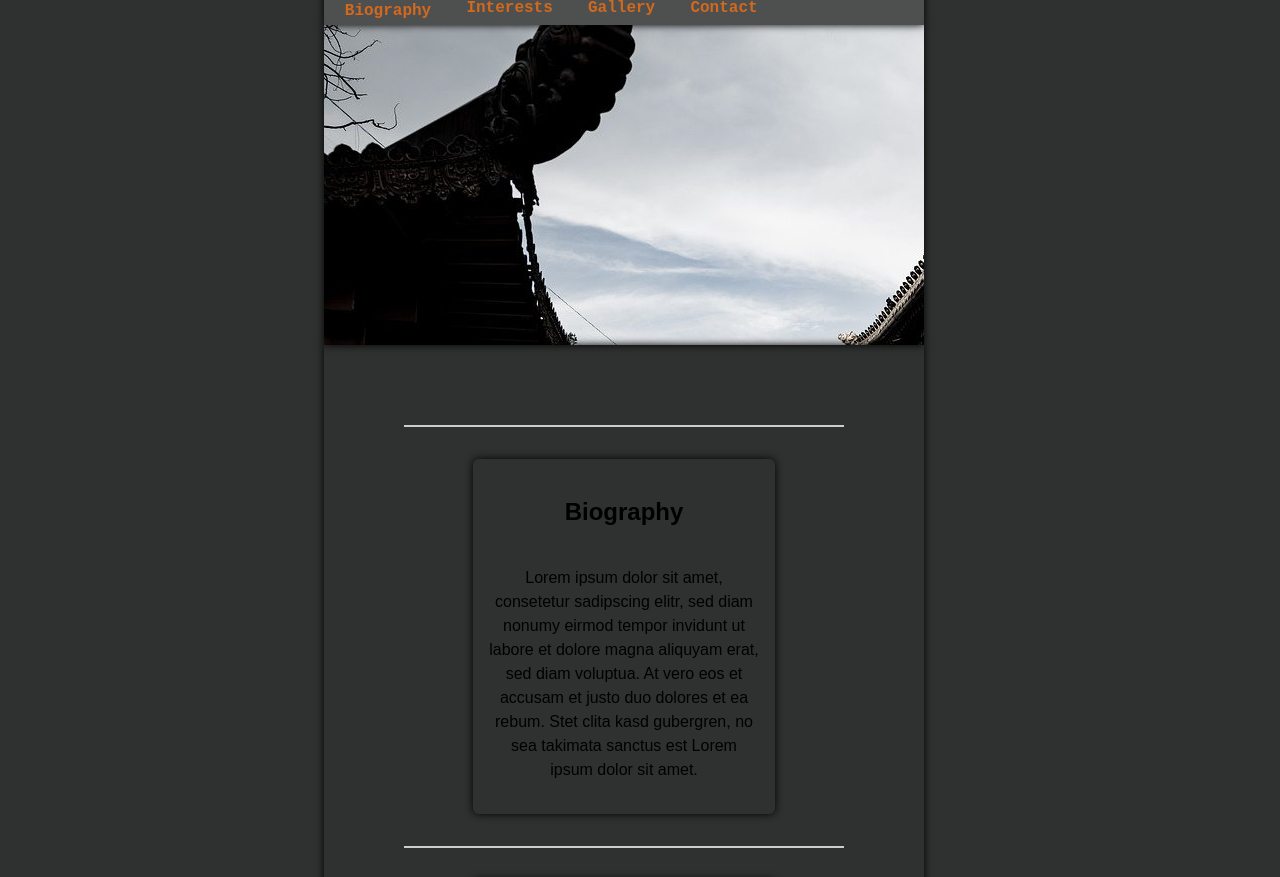
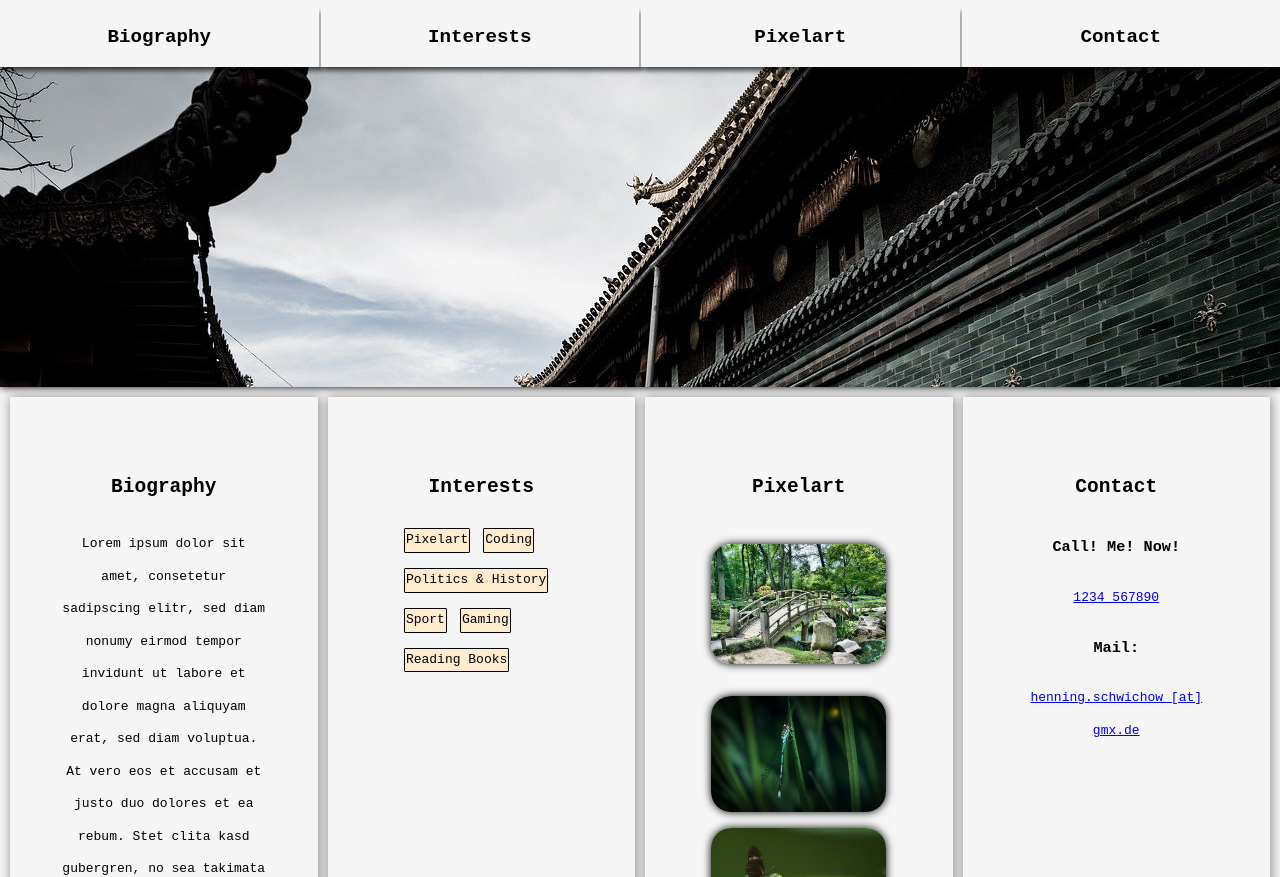
Before and after one commit to hennifant/personal-website, a plain HTML site: page index.html in a window 1280 px wide. Shown: the part 93-970 px from the top of the page. Drawn offline with Linux system fonts and the light colour scheme.

Commit message:
New layout and images

```diff
--- a/index.html
+++ b/index.html
@@ -8,43 +8,32 @@
   <title>My Personal Website</title>
   <meta name="author" content="HSchwichow">
   <link rel="stylesheet" href="styles.css">
+  <script src="https://kit.fontawesome.com/d7215b69a8.js" crossorigin="anonymous"></script>
 </head>
 
 <body>
-  <header id="begin">
-    <a href="">Henning Schwichow<a>
-    <nav>
-      <ul>
-        <li><a href="#biography" class="button">Biography</a></li>
-        <li><a href="#interests" class="button">Interests</a></li>
-        <li><a href="#gallery"  class="button">Gallery</a></li>
-        <li><a href="#contacts" class="button">Contact</a></li>
-      </ul>
+  <header>
+    <h1><a href="">Henning Schwichow</a></h1>
+    <nav class="main-navigation">
+      <a class="button" href="#biography" >Biography</a>
+      <a class="button" href="#interests" >Interests</a>
+      <a class="button" href="#gallery"  >Pixelart</a>
+      <a class="button" href="#contacts" >Contact</a>
     </nav>
   </header>
+
   <div class="header-img"></div>
-<main>
 
-<div class="spacer"></div>
-
-<div class="wrapper">
-  <section id="biography">
+  <section class="wrapper">
+    <div id="biography">
         <h2>Biography</h2>
-    <div>
-      <p>
-        Lorem ipsum dolor sit amet, consetetur sadipscing elitr, sed diam nonumy eirmod tempor
+          <p>Lorem ipsum dolor sit amet, consetetur sadipscing elitr, sed diam nonumy eirmod tempor
             invidunt ut labore et dolore magna aliquyam erat, sed diam voluptua. At vero eos et accusam
             et justo duo dolores et ea rebum. Stet clita kasd gubergren, no sea takimata sanctus est
-        Lorem ipsum dolor sit amet.
-      </p>
-    </div>
-  </section>
+            Lorem ipsum dolor sit amet.</p>
     </div>
 
-<div class="spacer"></div>
-
-<div class="wrapper">
-  <section id="interests">
+    <div id="interests">
         <h2>Interests</h2>
           <ul class="interest">
             <li class="interest-tag">Pixelart</li>
@@ -52,16 +41,15 @@
             <li class="interest-tag">Politics & History</li>
             <li class="interest-tag">Sport</li>
             <li class="interest-tag">Gaming</li>
+            <li class="interest-tag">Reading Books</li>
           </ul>
-  </section>
     </div>
 
-  <div class="spacer"></div>
 
-  <h2>Gallery</h2>
+    <div id="gallery">
+      <h2>Pixelart</h2>
 
         <section class="gallery">
-
           <div class="gallery-img">
             <img src="./images/bridge-gd0d52bc19_640.jpg" alt="">
           </div>
@@ -74,42 +62,28 @@
           <div class="gallery-img">
             <img src="./images/frog-ga4dc73e66_640.jpg" alt="">
           </div>
-    <div class="gallery-img">
-      <img src="./images/garden-g57ec018f8_640.jpg" alt="">
+
+        </section>
     </div>
-    <div class="gallery-img">
-      <img src="./images/tree-g56fe0cf16_640.jpg" alt="">
+
+    <div id="contact">
+      <h2>Contact</h2>
+        <h3>Call! Me! Now!</h3>
+          <p><a href="tel:+491234567890">1234 567890</a></p>
+        <h3>Mail: </h3>
+          <p><a href="mailto:henning.schwichow@gmx.de">henning.schwichow [at] gmx.de</a></p>
     </div>
+
   </section>
 
-  <div class="spacer"></div>
-
-  <a class="contacts" id="contact-me"></a>
-
-  <div class="wrapper">
-    <h3>Contact</h3>
-      <div class="contact-info">
-        <div>
-          <h4>Call! Me! Now!</h4>
-            <p><i class="phony"></i><a href="tel:+491234567890">1234 567890</a></p>
+<footer>
+  <h3>Find me on</h3>
+    <div class="main-navigation">
+      <a href="https://github.com/hennifant" class="icon"><img src="./images/github-logo.svg" alt="" width="60" height="60"></a>
+      <a href="https://codepen.io/hennifant" class="icon"><img src="./images/codepen-logo.svg" alt="" width="60" height="60"></a>
+      <a href="https://instagram.com/hennifant" class="icon"><img src="./images/instagram-logo.svg" alt="" width="60" height="60"></a>
+      <p>copyright by Henning Schwichow | 2022 </p>
     </div>
-        <div>
-          <h4>Mail</h4>
-          <p><i class="maily"></i><a href="mailto:henning.schwichow@gmx.de">henning.schwichow@gmx.de</a></p>
-        </div>
-      </div>
-  </div>
-
-
-  <div class="spacer"></div>
-
-</main>
-  <footer>
-    <ul>
-      <li><a href="" class="button">Links</a></li>
-      <li><a href="" class="button">Contact</a></li>
-      <li><a href="#contacts" class="button">FAQ</a></li>
-    </ul>
 </footer>
 
 </body>
--- a/styles.css
+++ b/styles.css
@@ -1,24 +1,33 @@
 * {
     box-sizing: border-box;
+}
+
+main {
+    display: block;
+    box-shadow: 0px 0px 8px 0px;
+    margin: auto;
+    margin-top: 0;
+    font-family: 'Times New Roman', Times, serif;
+    background: whitesmoke;
 }
 
 header {
     display: block;
     position: sticky;
     box-shadow: 0px 0px 8px 0px;
+    backdrop-filter: blur(4px);
     top: 0;
     margin: auto;
     left: 0;
-    background: rgb(77, 80, 78);
-    max-width: calc(600px);
+    background: whitesmoke;
     font-family: monospace;
 }
 
 header a {
     text-decoration: none;
-    color:chocolate;
+    color:black;
     font-weight: bold;
-    font-size: 1.5rem;
+    font-size: 1.2rem;
     padding-left: 1rem;
 }
 .header-img {
@@ -29,28 +38,45 @@ header a {
     background-repeat: no-repeat;
     background-size: auto;
     margin: auto;
-    max-width: calc(600px);
-}
-
-main {
-    display: block;
-    box-shadow: 0px 0px 8px 0px;
-    margin: auto;
-    margin-top: 0;
-    padding: 3rem;
-    padding-top: 3rem;
-    max-width: calc(600px);
-    /* font-size: 0.9rem; */
 }
 
 body {
-    background-color: rgb(47, 49, 48);
-    font-family: Arial, Helvetica, sans-serif;
+    background: whitesmoke;
+    font-family: monospace;
     display: block;
-    font-size: 112,5%;
-    line-height: 1.5;
-    width: 90%;
-    margin: 3rem;
+    font-size: 18;
+    line-height: 2.5;
+    margin: 0;
+    text-align: center;
+}
+
+nav {
+    background: whitesmoke;
+    display: flex;
+    flex-wrap: wrap;
+    gap: 2px;
+    justify-content: flex-start;
+    align-content: flex-start;
+
+}
+
+.main-navigation > * {
+    flex-grow: 1;
+    flex-basis: 0;
+}
+
+.button {
+    color: black;
+    padding: 6px;
+    background-color: whitesmoke;
+    text-align: center;
+    text-decoration: none;
+    box-shadow: 4px 4px 4px rgba(0,0,0, 30%)
+}
+
+.button:hover {
+    background-color: rgb(19, 19, 19);
+    color: azure;
 }
 
 section {
@@ -78,96 +104,40 @@ section {
     box-shadow: 0px 0px 8px 0px;
 }
 
-h3 {
+footer {
+    margin: auto;
     margin-top: 0;
+    padding: 3px;
+    background: whitesmoke;
+    box-shadow: 0px 0px 8px 0px;
+}
+
+.icon {
+    color: black;
+    margin: 20px;
+    text-decoration: none;
 }
 
 .wrapper {
-    text-align: center;
-    padding: 1rem;
-    box-shadow: 0px 0px 8px 0px;
-    border-radius: 6px;
-    max-width: 60%;
-    margin: auto;
+    display: flex;
+    flex-wrap: wrap;
+    gap: 10px;
+    justify-content: center;
+    padding: 10px;
 }
 
-.contact-data {
-    display: flex;
-    flex-wrap: wrap;
-    justify-content: none;
-}
-
-.contact-data div {
-    padding: 2 1rem 2 1rem;
-}
-
-footer {
-    max-width: 600px;
-    margin: auto;
-    margin-top: 0;
-    padding: 1rem;
-    background: rgb(77, 80, 78);
-    box-shadow: 0px 0px 8px 0px;
-}
-
-footer ul {
-    display: flex;
-    justify-content: space-between;
-    margin: 0;
-    list-style-type: none;
-}
-
-footer li {
-    margin-right: 4rem;
-}
-
-footer a {
-    font-size: 1.2rem;
-    text-decoration: none;
-    color: chocolate;
-}
-
-nav {
-    background: rgb(77, 80, 78);
-}
-
-nav ul {
-    display: flex;
-    justify-content: flex-start;
-    flex-wrap: wrap;
-    list-style-type: none;
-    margin: 0;
-    padding-left: calc( 1rem);
-}
-
-nav li {
-    width: auto;
-    margin-right:  2rem;
-}
-
-nav a {
-    display: block;
-    font-size: 1rem;
-    font-weight: bold;
-    padding: 0.1rem;
-    color: chocolate;
-    text-decoration: none;
-    transition: ease-in-out;
-}
-
-button {
-    color: black;
-    padding: 6px 10px;
-    background-color: rgb(77, 80, 78);
-    border-radius: 10px;
-    text-align: center;
-    text-decoration: none;
-    box-shadow: 4px 4px 4px rgba(0,0,0, 30%)
-}
-
-.button:hover {
-    background-color: rgb(47, 49, 48);
-    color: azure;
+.wrapper > * {
+    margin-bottom: 1rem;
+    flex-grow: 1;
+    flex-basis: 0;
+    padding: 4%;
+    margin-bottom: 1rem;
+    background: whitesmoke;
+    -webkit-box-shadow: 1px 1px 10px 1px rgba(0, 0, 0, 0.4);
+    box-shadow: whitesmoke;
+    box-sizing: content-box;
+    min-width: 160px;
+    min-height: max-content;
 }
 
 .interest {
@@ -182,8 +152,9 @@ button {
 
 .interest-tag {
     border: 1px solid black;
-    padding: 4px;
-    border-radius: 8px;
+    padding: 1px;
+    margin-bottom: 2px;
+    border-radius: 1px;
     background-color: blanchedalmond;
 }
 
@@ -192,19 +163,9 @@ button {
     box-shadow: 4px 4px 4px rgba(0,0,0, 30%)
 }
 
-section {
-    display: flex;
-    justify-content: space-around;
-    flex-wrap: wrap;
+li, ul {
+    list-style-type: none;
+    margin: 1;
+    padding: 0;
+    text-align: auto;
 }
-
-.spacer {
-    border-top: 2px solid rgb(200, 207, 204);
-    margin: 2rem;
-}
-
-.wrapper {
-    display: grid;
-    grid-template-columns: 100%;
-    grid-column-gap: 1rem;
-}
```
Also changed, not shown: images/codepen-logo.svg (added), images/github-logo.svg (added), images/instagram-logo.svg (added). Lines whose indentation alone changed are shown as unchanged.
